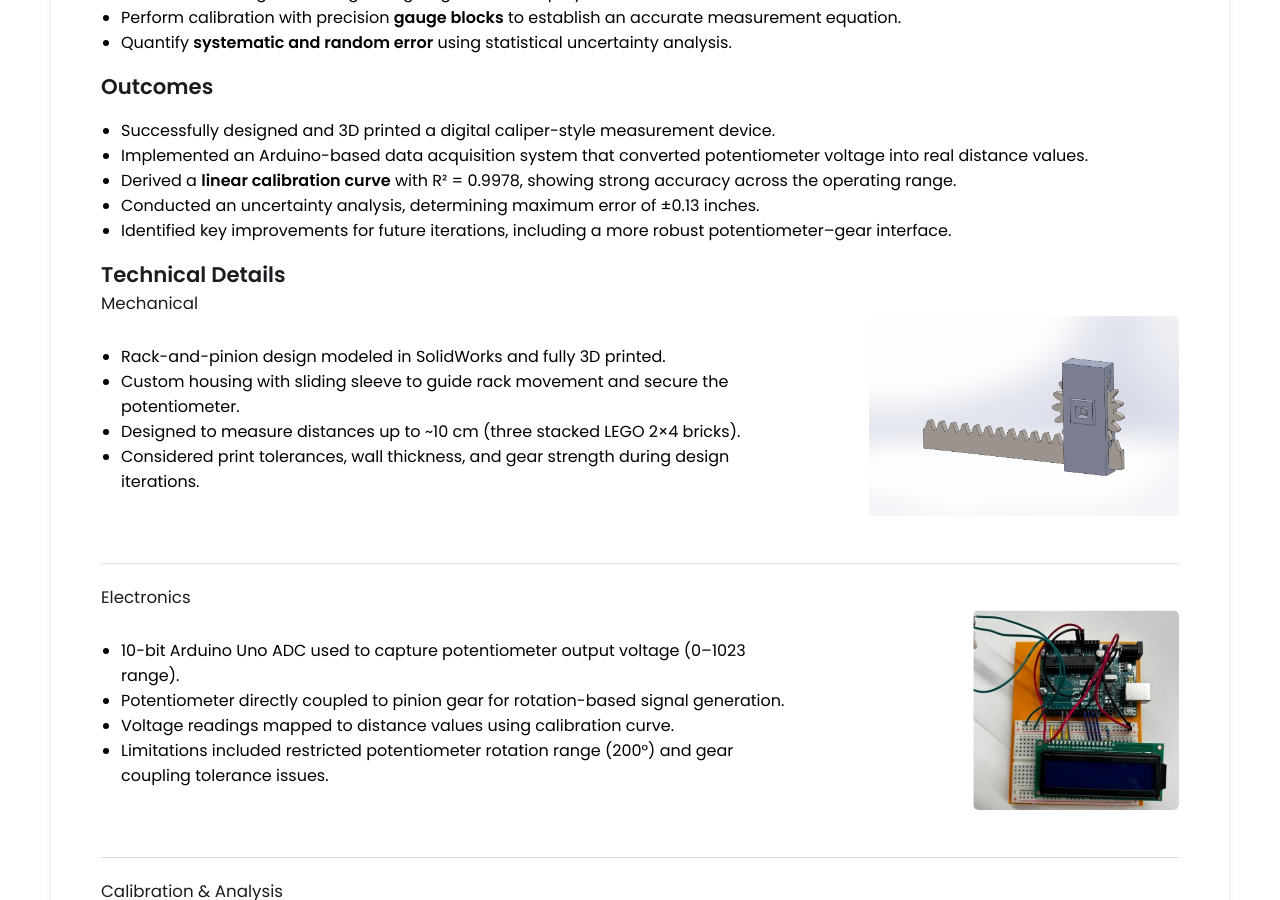
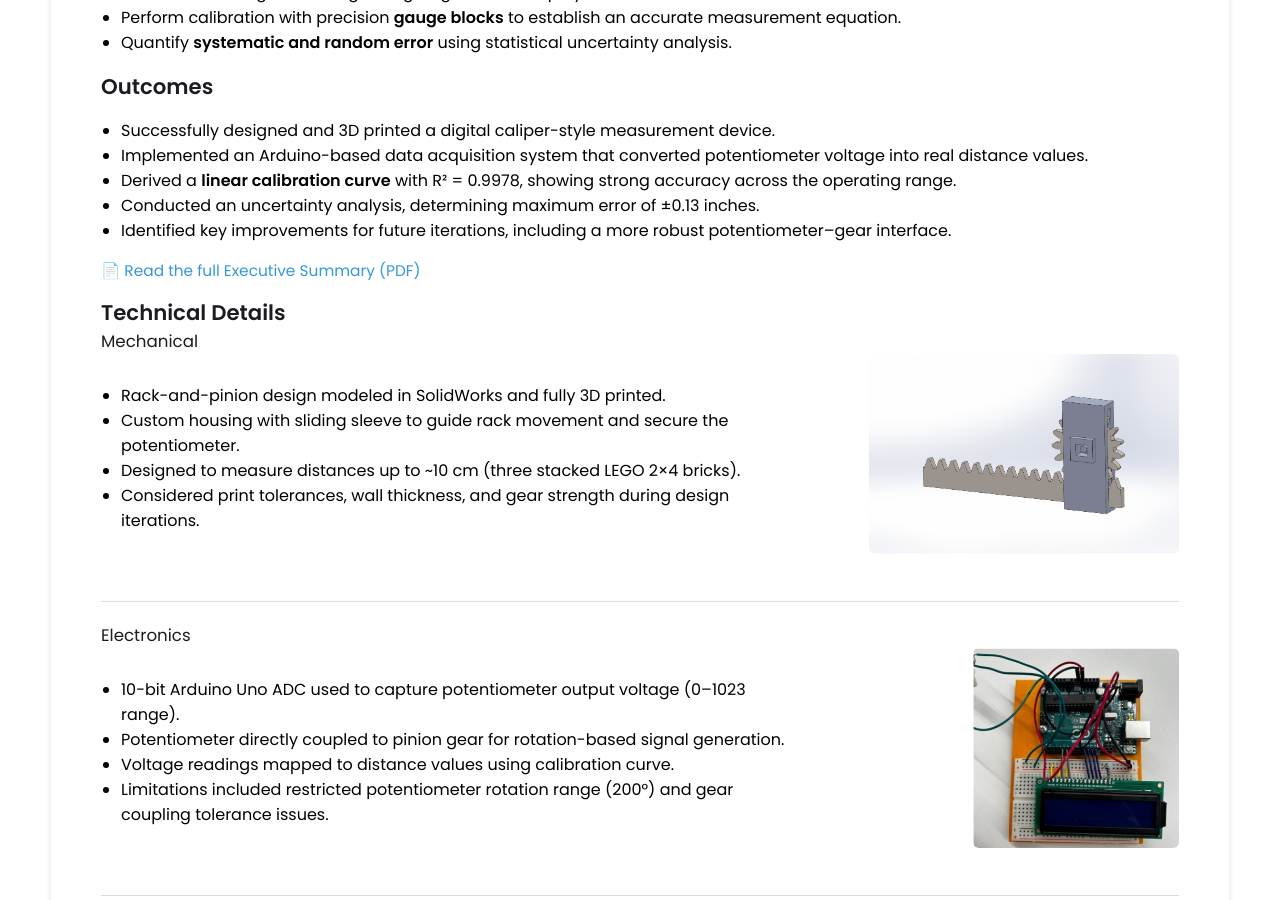
Before and after one commit to michaelmcphee/michaelmcphee.github.io, a Jekyll site: the page built from _projects/ruler_project/index.md, in a window 1280 px wide and 900 px high, scrolled down 1249 px. Built offline with Jekyll 4.4.1, drawn with Linux system fonts in a browser that asks for light colours; some of the changed lines change nothing that is shown.

Commit message:
fixed pdfs

```diff
--- a/_config.yml
+++ b/_config.yml
@@ -24,7 +24,7 @@ profile_image: ./assets/images/profile-image/avatar.jpeg
 
 
 # Link your resume
-resume-url: /assets/resume/resume.pdf
+resume-url: /assets/pdfs/resume.pdf
 
 
 # Set up external links - this will show up as small icons next to your name.
--- a/_projects/ruler_project/index.md
+++ b/_projects/ruler_project/index.md
@@ -27,6 +27,9 @@
 - Derived a **linear calibration curve** with R² = 0.9978, showing strong accuracy across the operating range.
 - Conducted an uncertainty analysis, determining maximum error of ±0.13 inches.
 - Identified key improvements for future iterations, including a more robust potentiometer–gear interface.
+
+📄 [Read the full Executive Summary (PDF)](/assets/pdfs/MTE201_Lab1_Executive_Summary.pdf)
+
 
 ## Technical Details
 ### Mechanical
```
Also changed, not shown: README.md, 3 other files.
